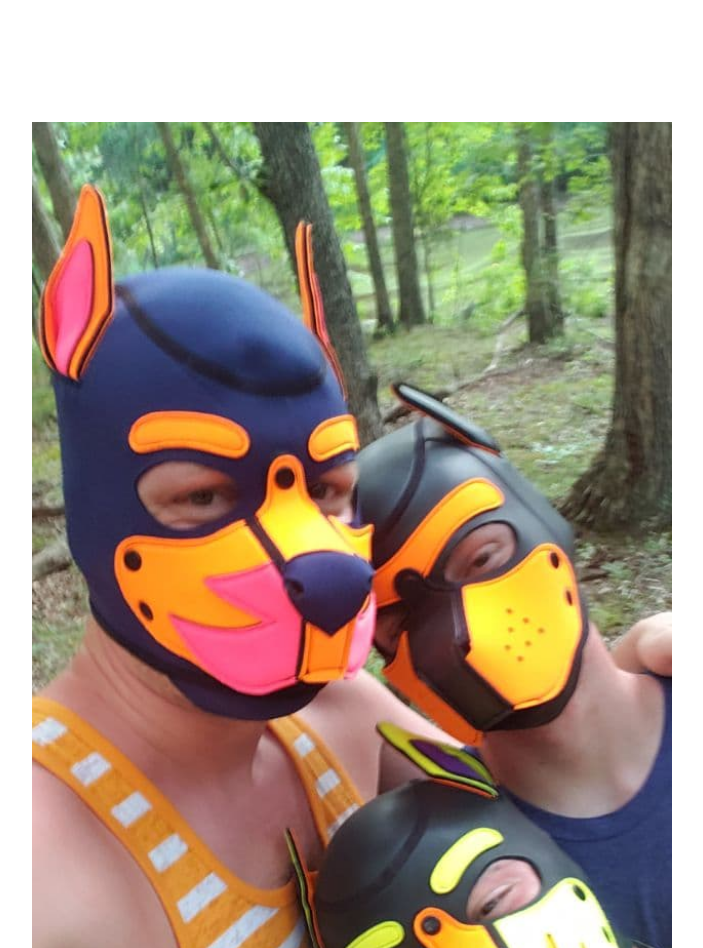
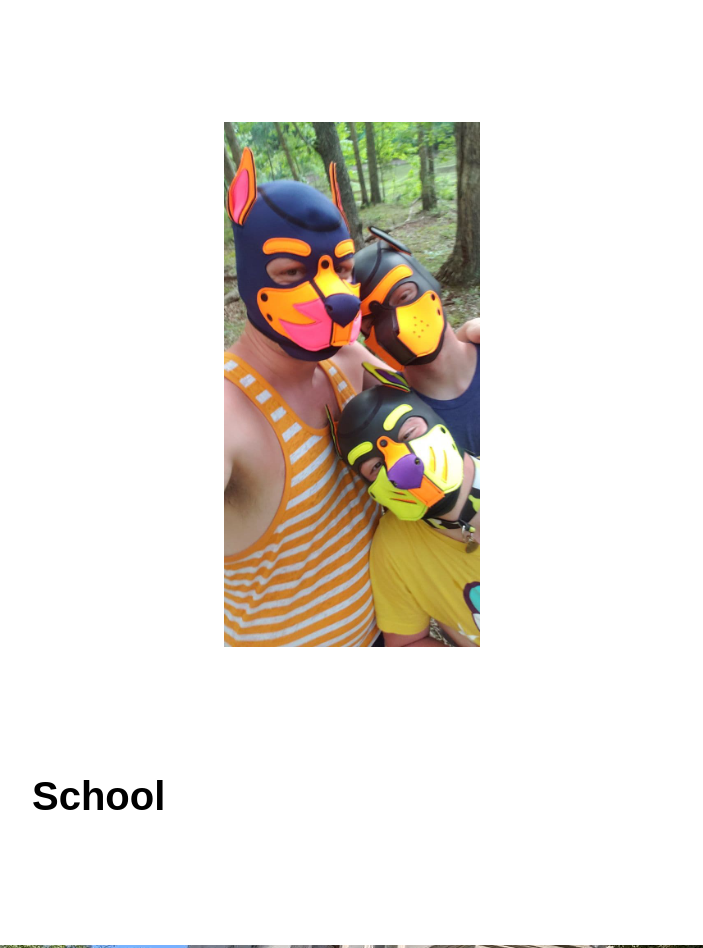
Before and after one commit to clb234/electrate-chase, a plain HTML site: page index.html in a window 1280 px wide. Shown: the part 5693-6641 px from the top of the page, without its empty margins (288-991 px from the left). Drawn offline with Linux system fonts and the light colour scheme.

Commit message:
Add files via upload

```diff
--- a/index.html
+++ b/index.html
@@ -120,7 +120,7 @@ FUN FACT: "Lorem ipsum", "Lorem ipsum" was hacked out of Cicero's "De finibus bo
   </div>
 
     <div>
- <img src="forestdogs.jpg" alt="I'm the lower 'dog' on screen, and this picture is from a Hike that we took that was also slightly motivated by our ability to take this exact picture here, with our gear." class="center-image" style="max-width:100%;max-height:30%;">
+ <img src="forestdogs.jpg" alt="I'm the lower 'dog' on screen, and this picture is from a Hike that we took that was also slightly motivated by our ability to take this exact picture here, with our gear." class="center-image" style="max-width:20%;max-height:20%;">
     </div>
 
 <!-- In our final discourse section, we will process the role schooling has played in our lives. -->
```
